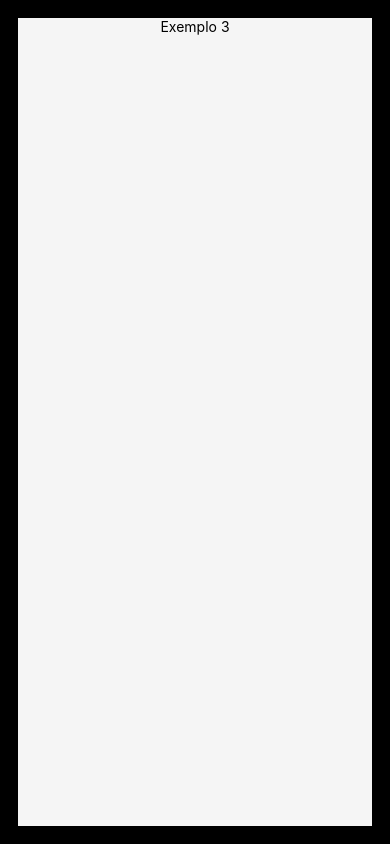
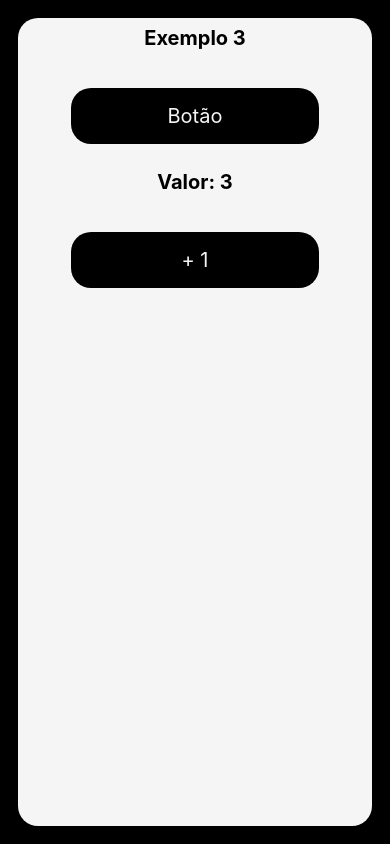
Before and after one commit to Daniicalil/react_native, a React Native app: screen / in a window 390 px wide. Built offline with nearby package versions, Linux system fonts and the light colour scheme.

Commit message:
Aula 08-03

```diff
--- a/src/ex_3/index.js
+++ b/src/ex_3/index.js
@@ -1,11 +1,42 @@
+import React, { useState } from 'react';
 import { View, Text, TouchableOpacity } from 'react-native';
 
 import styles from './styles';
 
 export default function Exemplo_3 () {
+
+    const [numero, setNumero] = useState(3);
+
+    function Ola (nome) {
+        alert(`Olá ${nome}`);
+    }
+
+    function incremento() {
+        const inc = numero + 1;
+        setNumero(inc);
+        // console.log(numero);
+    }
+
     return(
         <View style={styles.container}>
-            <Text>Exemplo 3</Text>
+            <Text style={styles.titulo}>Exemplo 3</Text>
+
+            <TouchableOpacity
+                style={styles.botao}
+                onPress={() => Ola('Danii')}
+            >
+                <Text style={styles.txtBotao}>Botão</Text>
+            </TouchableOpacity>
+
+            <Text style={styles.titulo}>Valor: {numero}</Text>
+
+            <TouchableOpacity
+                style={styles.botao}
+                onPress={() => incremento()}
+            >
+                <Text style={styles.txtBotao}>+ 1</Text>
+            </TouchableOpacity>
+
         </View>
     );
 }
--- a/src/ex_3/styles.js
+++ b/src/ex_3/styles.js
@@ -6,6 +6,25 @@
         backgroundColor: '#f5f5f5',
         width: '100%',
         alignItems: 'center',
+        borderRadius: 20,
+    },
+    titulo: {
+        fontSize: 20,
+        fontWeight: 'bold',
+        margin: 8,
+        marginBottom: 20,
+    },
+    botao: {
+        width: '70%',
+        padding: 16,
+        backgroundColor: '#000',
+        alignItems: 'center',
+        margin: 18,
+        borderRadius: 20,
+    },
+    txtBotao: {
+        color: '#f5f5f5',
+        fontSize: 20,
     },
 });
 
```
